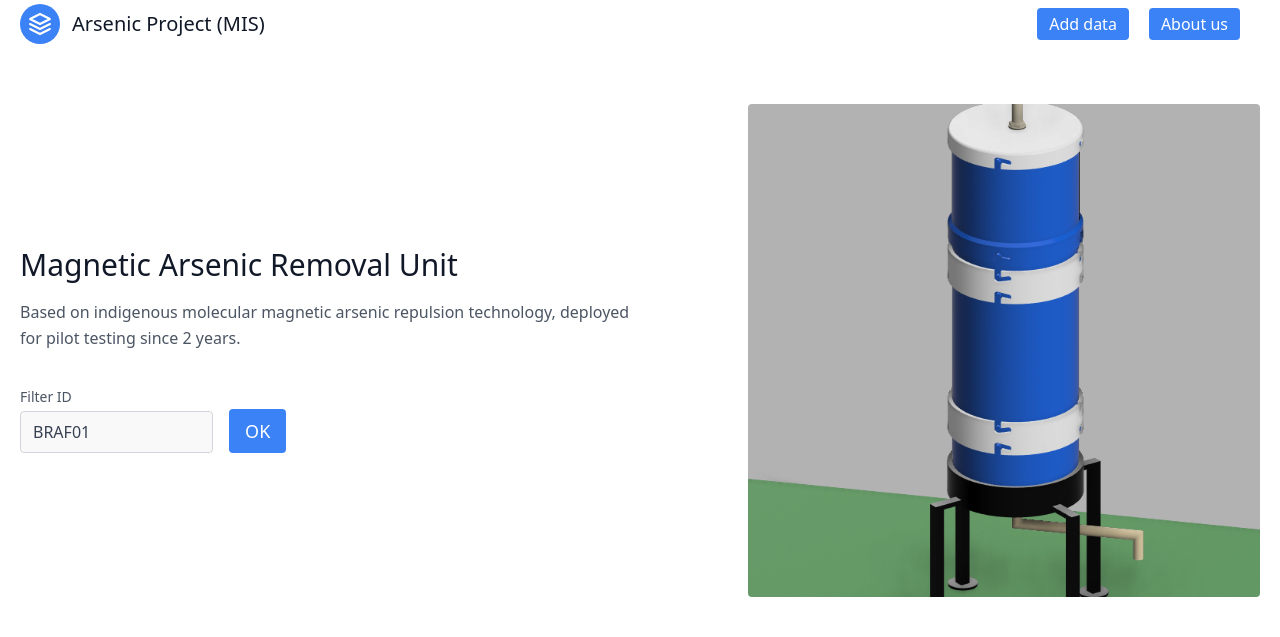
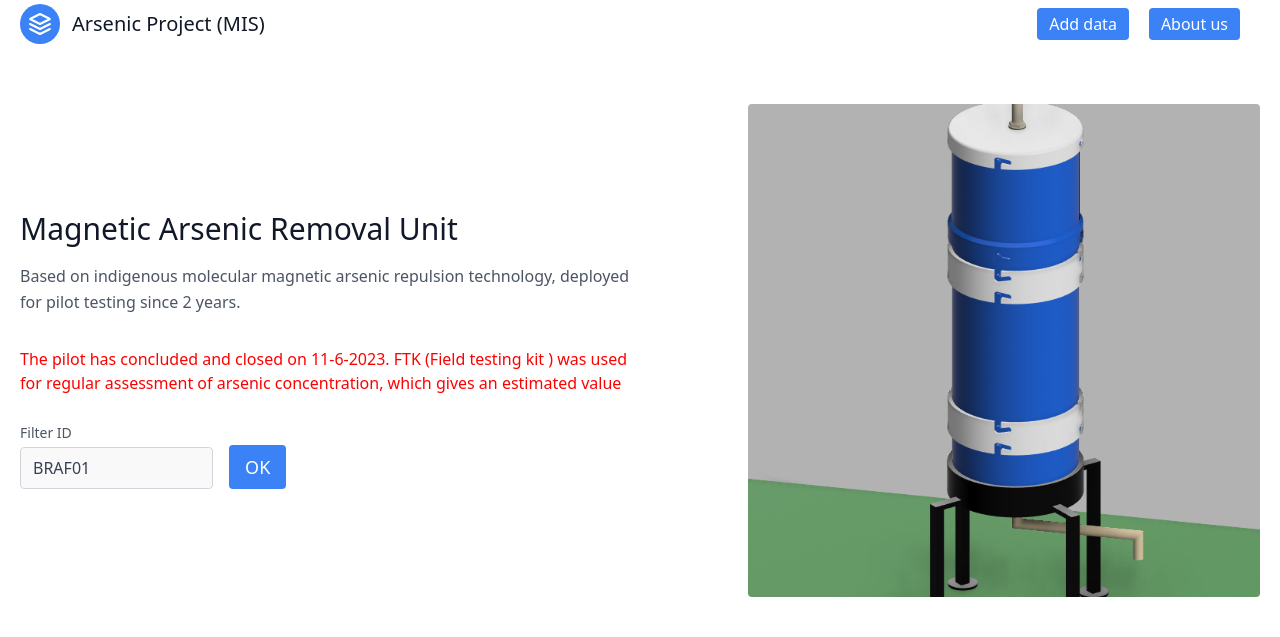
Before and after one commit to Abhijeetbyte/MARU-MIS, a PHP site: page / in a window 1280 px wide. Shown: the part 196-833 px from the top of the page. Run offline with PHP 8.4, Linux system fonts and the light colour scheme; some libraries are stand-ins or nearby versions.

Commit message:
Closed !

```diff
--- a/index.php
+++ b/index.php
@@ -79,6 +79,8 @@
                 <p class="mb-8 leading-relaxed">Based on indigenous
                     molecular magnetic arsenic repulsion technology,
                     deployed for pilot testing since 2 years.</p>
+                    <p style="color:red">The pilot has concluded and closed on 11-6-2023. FTK (Field testing kit ) was used for regular assessment of arsenic concentration, which gives an estimated value</p>
+                    <br/>
 
                     <form action="">
                     <div class="flex w-full md:justify-start justify-center items-end">
```
